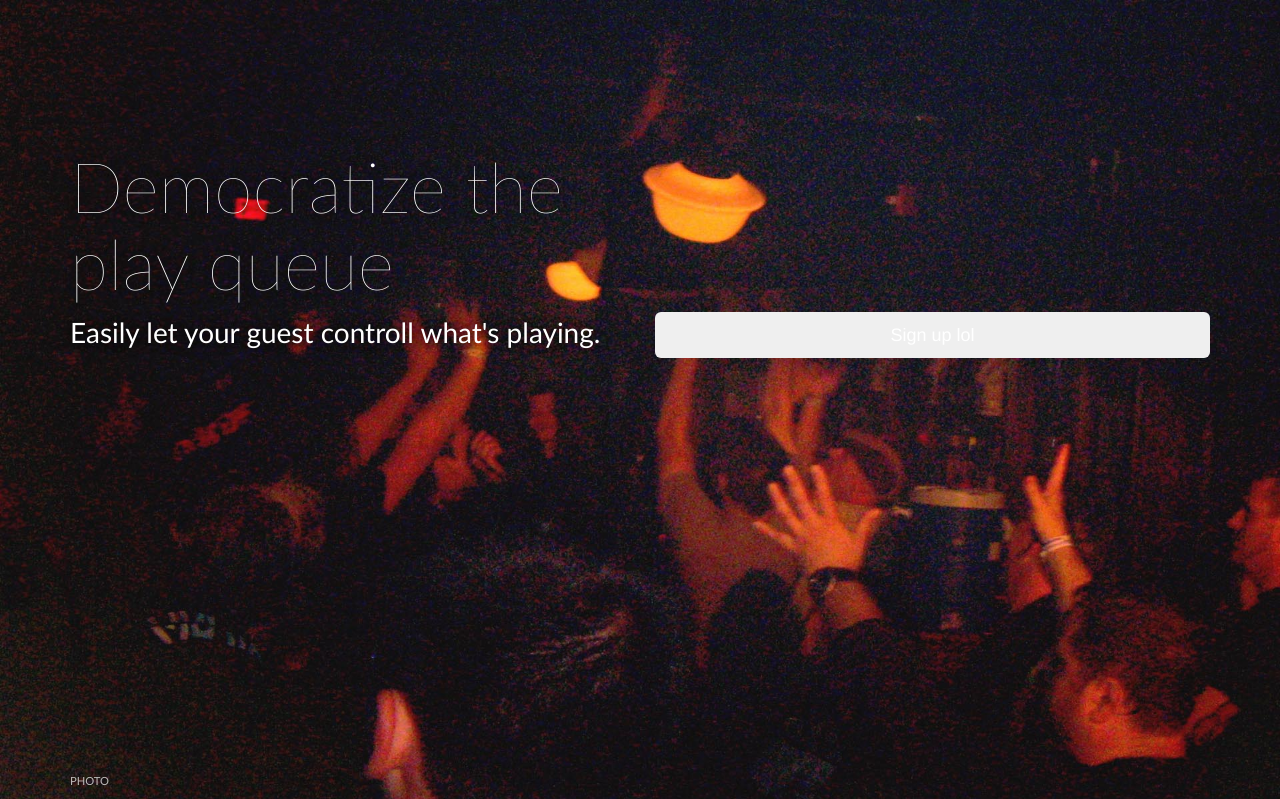
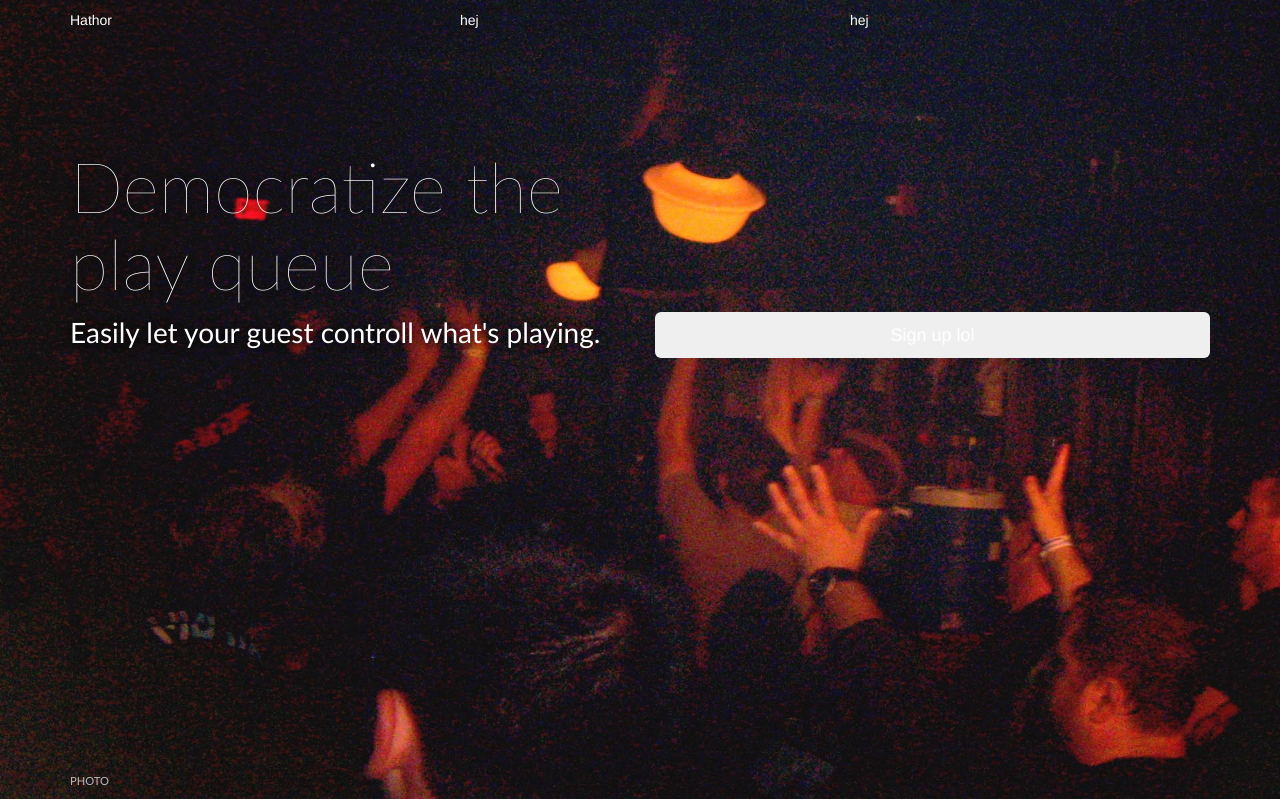
Before and after one commit to klaseskilson/Mote.fm, a CodeIgniter app: page / in a window 1280 px wide. Shown: the top 799 px of the page. Run offline with CodeIgniter, Linux system fonts and the light colour scheme; style sheets or scripts are compiled from the project's sources; some libraries are stand-ins or nearby versions.

Commit message:
Added some style to a future header on the page

```diff
--- a/server/application/controllers/api.php
+++ b/server/application/controllers/api.php
@@ -69,6 +69,11 @@ class api extends CI_Controller {
 			$data['status'] = 'error';
 			$data['respons'] = 'Missing post data. Not all needed fields were sent.';
 		}
+		elseif(!$this->Party_model->party_exists($partyid))
+		{
+			$data['status'] = 'error';
+			$data['respons'] = 'Party not found.';
+		}
 		else
 		{
 			$first = $this->Party_model->get_party_que($partyid);
--- a/server/application/views/templates/footer.php
+++ b/server/application/views/templates/footer.php
@@ -5,7 +5,7 @@
 
 				</div>
 			</footer><!-- end #footer -->
-		<!--</div><!-- end .container -->
+		</div><!-- end #container -->
 		<!-- JavaScript libraries -->
 		<script src="//cdnjs.cloudflare.com/ajax/libs/jquery/2.0.3/jquery.min.js"></script>
 		<script src="//netdna.bootstrapcdn.com/bootstrap/3.0.1/js/bootstrap.min.js"></script>
@@ -14,6 +14,6 @@
 		</script>
 
 		<!-- Javascripts -->
-		<!--<script src="web/js/main.js"></script>-->
+		<script src="web/js/main.js"></script>
 	</body>
 </html>
--- a/server/application/views/templates/header.php
+++ b/server/application/views/templates/header.php
@@ -45,13 +45,15 @@
 		<!--[if lt IE 7]>
 			<p class="chromeframe">You are using an <strong>outdated</strong> browser. Please <a href="http://browsehappy.com/">upgrade your browser</a> or <a href="http://www.google.com/chromeframe/?redirect=true">activate Google Chrome Frame</a> to improve your experience.</p>
 		<![endif]-->
-	<!--<div id="container">-->
-		<!--<header id="head">
+	<div id="container">
+		<header id="head">
 			<div class="container">
 				<div class="row">
-					<div class="col-sm-4"></div>
-					<div class="col-sm-4"></div>
-					<div class="col-sm-4"></div>
+					<div class="col-sm-4">
+						Hathor
+					</div>
+					<div class="col-sm-4">hej</div>
+					<div class="col-sm-4">hej</div>
 				</div>
 			</div>
 		</header><!-- end #head -->
--- a/server/web/css/style.less
+++ b/server/web/css/style.less
@@ -43,6 +43,24 @@ html, body, #container {
 #main {
 	min-height: 100%;
 	height: 100%;
+}
+
+#head {
+	position: fixed;
+	top: 0;
+	z-index: 3;
+	margin: 0 auto;
+	width: 100%;
+
+	.container {
+		background: inherit;
+		color: #fff;
+		padding-top: 10px;
+		padding-bottom: 10px;
+	}
+	&.color .container {
+		background: #333;
+	}
 }
 
 /*
```
